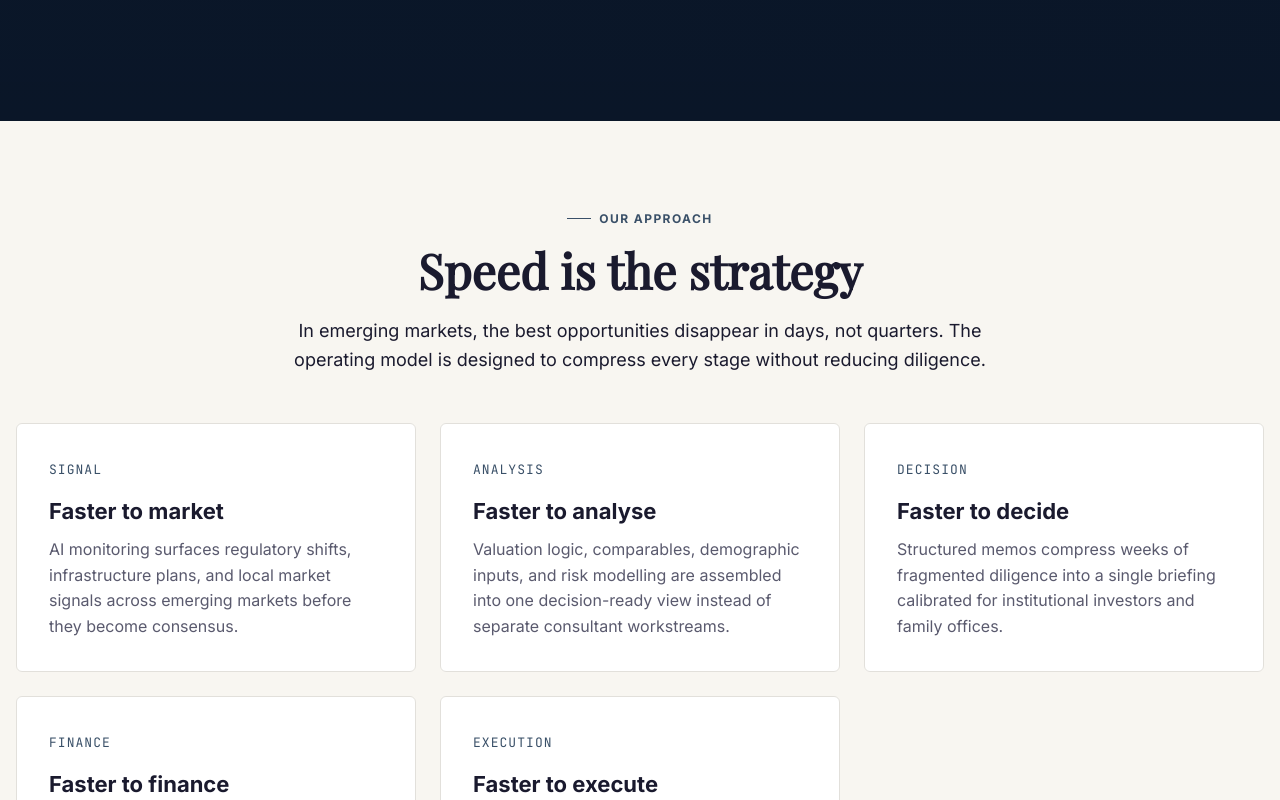
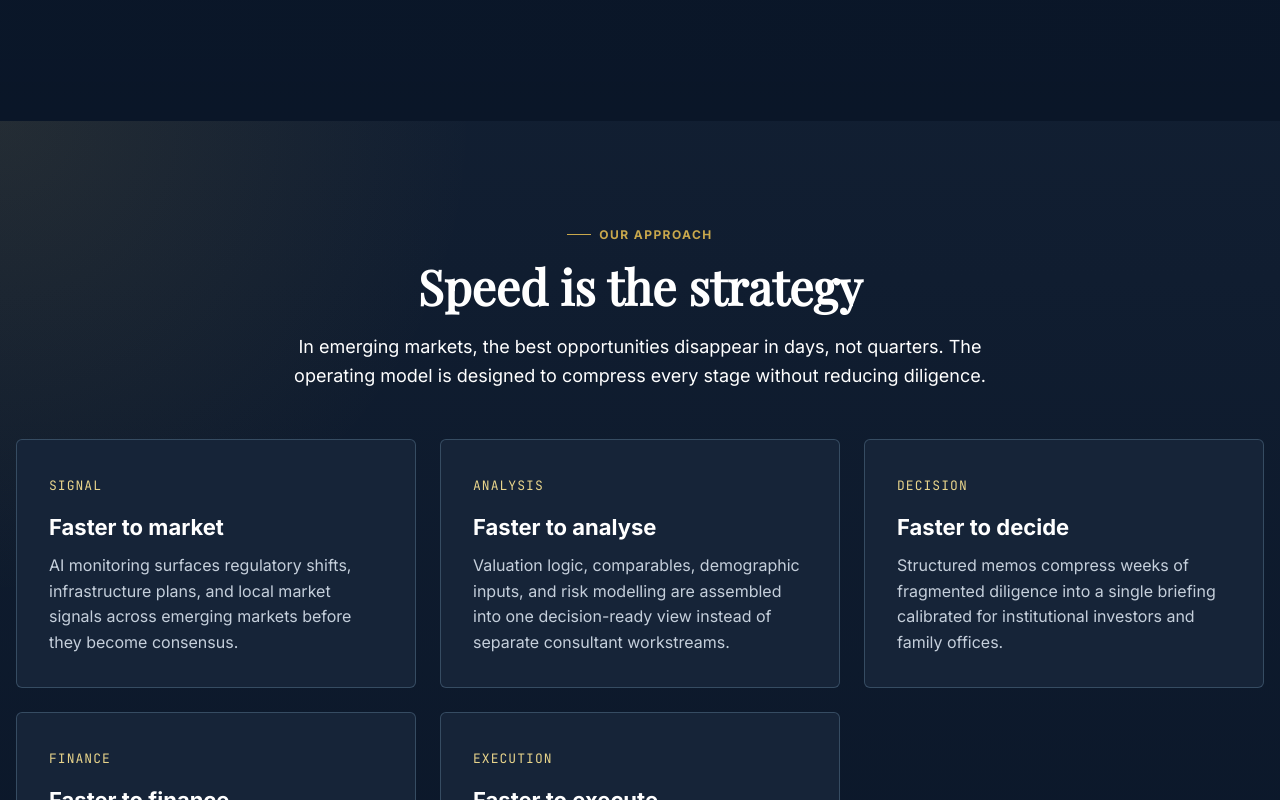
Before and after one commit to m-check1B/perfectmission-website, a SvelteKit app: page / in a window 1280 px wide. Shown: the part 1100-1900 px from the top of the page. Built offline with nearby package versions, Linux system fonts and the light colour scheme; a web font is replaced by a local one.

Commit message:
style: align homepage section rhythm

```diff
--- a/src/app.css
+++ b/src/app.css
@@ -817,6 +817,10 @@ html.js .reveal.reveal--instant {
   color: var(--accent-pale-gold);
 }
 
+.card--light.process-card::before {
+  color: var(--accent-warm-amber);
+}
+
 .contact-layout {
   display: grid;
   gap: var(--space-6);
--- a/src/routes/+page.svelte
+++ b/src/routes/+page.svelte
@@ -765,10 +765,10 @@
       </div>
     </section>
 
-    <section id="approach" class="section section--light" aria-labelledby="approach-title">
+    <section id="approach" class="section section--dark" aria-labelledby="approach-title">
       <div class="section__inner">
         <div class="section__header section__header--centered reveal" use:reveal>
-          <span class="eyebrow eyebrow--light">Our approach</span>
+          <span class="eyebrow eyebrow--dark">Our approach</span>
           <h2 id="approach-title" class="section-title" tabindex="-1">Speed is the strategy</h2>
           <p class="section-copy">
             In emerging markets, the best opportunities disappear in days, not quarters. The
@@ -778,7 +778,7 @@
 
         <div class="grid grid--three">
           {#each approachPillars as pillar, index}
-            <article class="card card--light reveal" use:reveal={{ delay: index * 80 }}>
+            <article class="card card--dark reveal" use:reveal={{ delay: index * 80 }}>
               <span class="card__kicker">{pillar.kicker}</span>
               <h3 class="card__title">{pillar.title}</h3>
               <p class="card__body">{pillar.body}</p>
@@ -845,12 +845,12 @@
       </div>
     </section>
 
-    <section id="process" class="section section--dark" aria-labelledby="process-title">
+    <section id="process" class="section section--light" aria-labelledby="process-title">
       <div class="section__inner">
         <div class="section__header reveal" use:reveal>
-          <span class="eyebrow eyebrow--dark">Process</span>
+          <span class="eyebrow eyebrow--light">Process</span>
           <h2 id="process-title" class="section-title" tabindex="-1">From signal to settlement</h2>
-          <p class="section-copy hero__lede">
+          <p class="section-copy">
             A five-stage pipeline turns fragmented market information into a bankable, executable
             opportunity set for investors who need speed without sloppy underwriting.
           </p>
@@ -858,7 +858,7 @@
 
         <div class="grid grid--three process-grid">
           {#each processSteps as step, index}
-            <article class="card card--dark process-card reveal" use:reveal={{ delay: index * 80 }}>
+            <article class="card card--light process-card reveal" use:reveal={{ delay: index * 80 }}>
               <h3 class="card__title">{step.title}</h3>
               <p class="card__body">{step.body}</p>
             </article>
```
